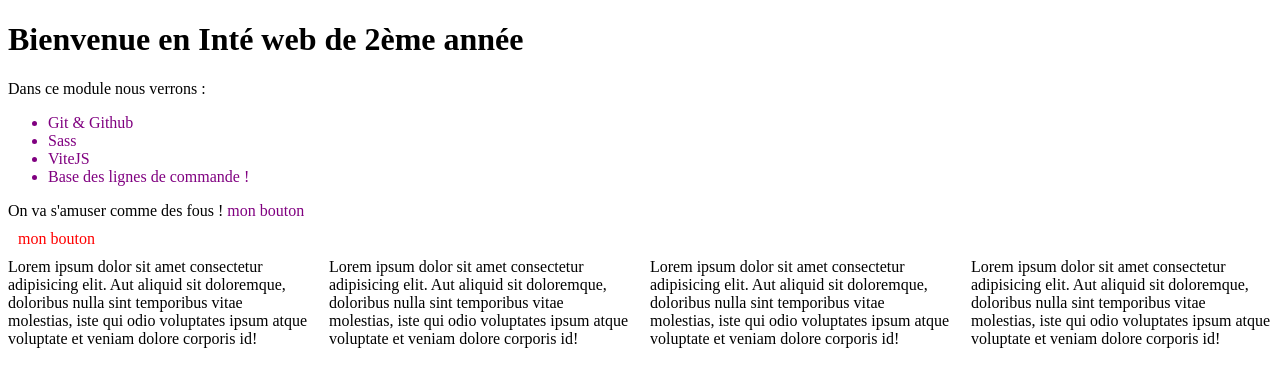
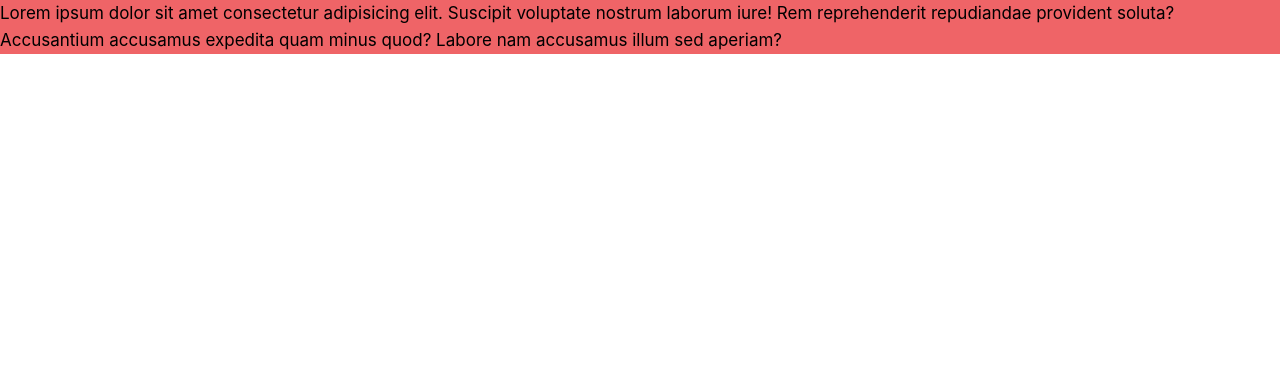
Before and after one commit to NicolasFreret/cours_sass_git_b2, a website built with Vite: page index.html in a window 1280 px wide. Built offline with nearby package versions, Linux system fonts and the light colour scheme.

Commit message:
updates...

```diff
--- a/index.html
+++ b/index.html
@@ -7,45 +7,15 @@
     <title>Vite App</title>
   </head>
   <body>
-    <h1>Bienvenue en Inté web de 2ème année</h1>
-    Dans ce module nous verrons :
-    <ul class="color-v">
-      <li>Git & Github</li>
-      <li>Sass</li>
-      <li>ViteJS</li>
-      <li>Base des lignes de commande !</li>
-    </ul>
-    On va s'amuser comme des fous !
+   <header>
+    Lorem ipsum dolor sit amet consectetur adipisicing elit. Suscipit voluptate nostrum laborum iure! Rem reprehenderit repudiandae provident soluta? Accusantium accusamus expedita quam minus quod? Labore nam accusamus illum sed aperiam?
+   </header>
+   <main>
 
-    <a href="" class="btn fish dog">
-      mon bouton
-    </a>
+   </main>
+   <footer>
 
-    <a href="" class="btn-white cat">
-      mon bouton
-    </a>
-
-    <div class="row">
-      <div class="col-3 col-sm-4 col-xs-6">
-        Lorem ipsum dolor sit amet consectetur adipisicing elit. Aut aliquid sit doloremque, doloribus nulla sint temporibus vitae molestias, iste qui odio voluptates ipsum atque voluptate et veniam dolore corporis id!
-      </div>
-      <div class="col-3 col-sm-4 col-xs-6">
-        Lorem ipsum dolor sit amet consectetur adipisicing elit. Aut aliquid sit doloremque, doloribus nulla sint temporibus vitae molestias, iste qui odio voluptates ipsum atque voluptate et veniam dolore corporis id!
-      </div>
-       <div class="col-3 test col-sm-4 col-xs-6">
-        Lorem ipsum dolor sit amet consectetur adipisicing elit. Aut aliquid sit doloremque, doloribus nulla sint temporibus vitae molestias, iste qui odio voluptates ipsum atque voluptate et veniam dolore corporis id!
-      </div>
-      <div class="col-3 col-sm-4 col-xs-6">
-        Lorem ipsum dolor sit amet consectetur adipisicing elit. Aut aliquid sit doloremque, doloribus nulla sint temporibus vitae molestias, iste qui odio voluptates ipsum atque voluptate et veniam dolore corporis id!
-      </div>
-    </div>
-
-
-
-
-
-
-
+   </footer>
     <script type="module" src="/src/main.js"></script>
   </body>
 </html>
--- /dev/null
+++ b/src/assets/css/components/_header.scss
@@ -0,0 +1,7 @@
+header{
+
+    background-color: var(--pink);
+
+
+
+}
--- a/src/assets/css/components/_mixins.scss
+++ b/src/assets/css/components/_mixins.scss
@@ -26,12 +26,3 @@
     }
 
 }
-
-
-@mixin row($display:grid){
-    .row{
-        display: grid;
-        grid-template-columns: repeat(12,1fr);
-        gap:20px;
-    }
-}
--- a/src/assets/css/components/_variables.scss
+++ b/src/assets/css/components/_variables.scss
@@ -1,9 +1,3 @@
-$red: red;
-$green: green;
-$animals:
-    cat red,
-    dog blue,
-    fish purple;
 
 $mq:(
     'md': 1350px,
--- a/src/assets/css/style.scss
+++ b/src/assets/css/style.scss
@@ -1,69 +1,100 @@
 @use 'components/variables' as *;
 @use 'components/mixins' as *;
+@use 'components/header';
+
+
+*,::after,::before{
+    padding: 0;
+    margin: 0;
+    box-sizing: border-box;
+}
+
+:root{
+ --pink:#EF6467;
+ --base-px:10px;
+}
+
+html{
+    font-size: var(--base-px);
+}
+
+body{
+    font-family:-apple-system, BlinkMacSystemFont, "Segoe UI", Roboto, Helvetica, Arial, sans-serif, "Apple Color Emoji", "Segoe UI Emoji", "Segoe UI Symbol";
+    font-size: 1.7rem;
+    line-height: 2.7rem;
+    font-weight: 400;
+}
+
+img,
+video{
+    width: 100%;
+    height: 100%;
+}
 
 
 a{
     text-decoration: none;
 }
 
-%btn{
-    display: flex;
-    width: fit-content;
-    padding: 10px;
-    background-color: $red;
-    color: white;
+section{
+    position: relative;
+    padding: 3%;
+    content-visibility: auto;
+    contain-intrinsic-size: auto 600px;
 }
 
-.btn-white{
-    @extend %btn;
-    background-color: white;
+
+.container{
+    width: 1300px;
+    margin-inline:auto;
 }
 
-.color-v{
-    color: purple;
+
+.row{
+    display: grid;
+    grid-template-columns: repeat(12,1fr);
+    gap:20px;
 }
 
-@include row();
+
 @include col-gen();
-
-
-// .delay-1{
-//     transition-delay: .1s;
-// }
 
 
 
 
-@each $animal, $color in $animals{
-    .#{$animal}{
-        color: $color;
-    }
-}
 
 
 
-@for $i from 1 to 11{
-    .delay-#{$i}{
-        transition-delay: $i * 0.1s;
+@include mq(md){
+
+    .container{
+        width: 1000px;
     }
-}
 
-
-@include mq(md){
     @include col-gen('-md-');
 }
 
 @include mq(sm){
+    .container{
+        width: 700px;
+    }
     @include col-gen('-sm-');
 
 
 }
 
 @include mq(xs){
+    .container{
+        width: 600px;
+    }
     @include col-gen('-xs-');
 }
 
 @include mq(xxs){
+
+    .container{
+        width: 90%;
+    }
 
  [class*='col-']{
     grid-column: span 12!important;
```
Also changed, not shown: src/assets/img/Logo-Hello-Caen.svg (added).
